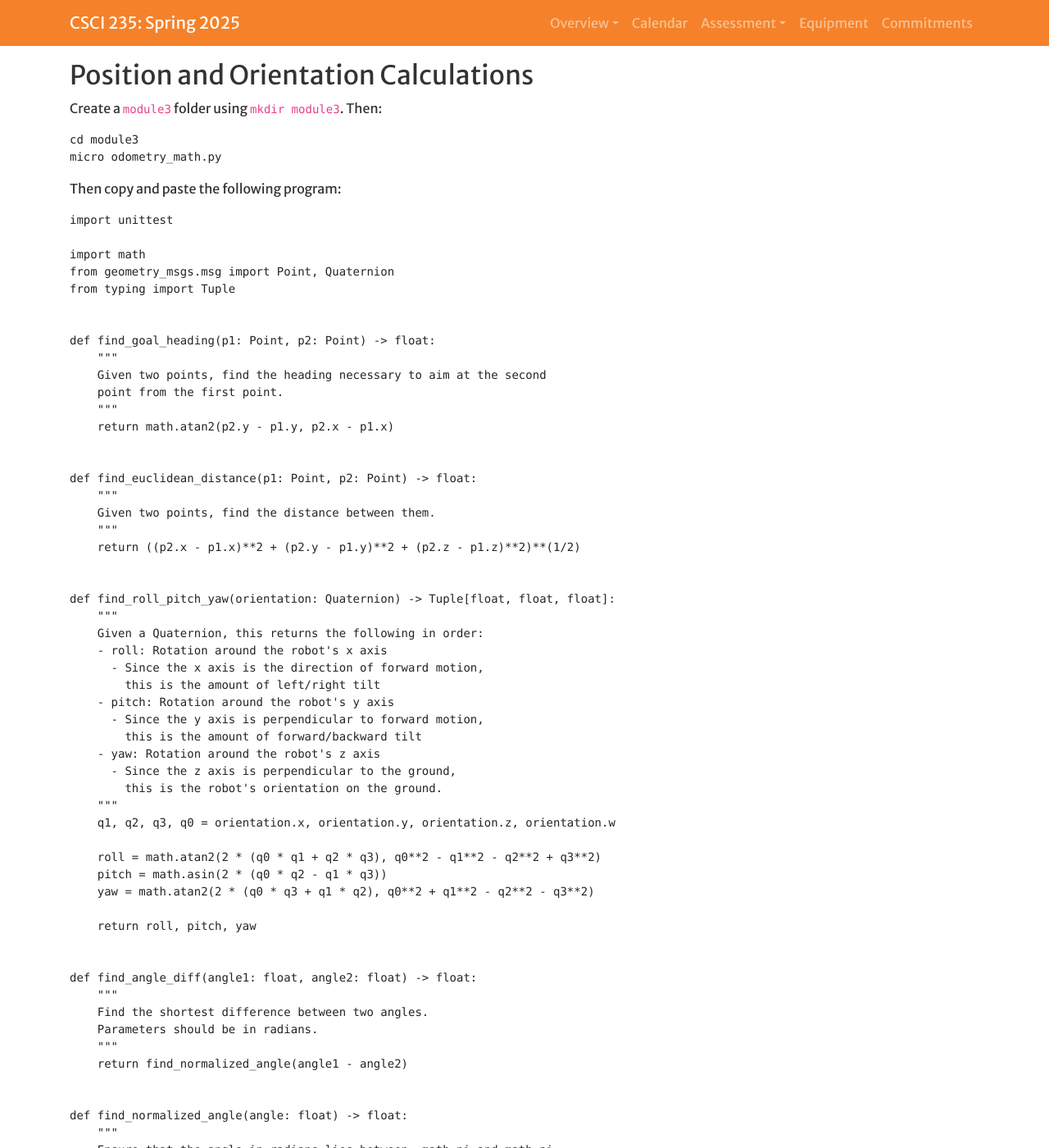
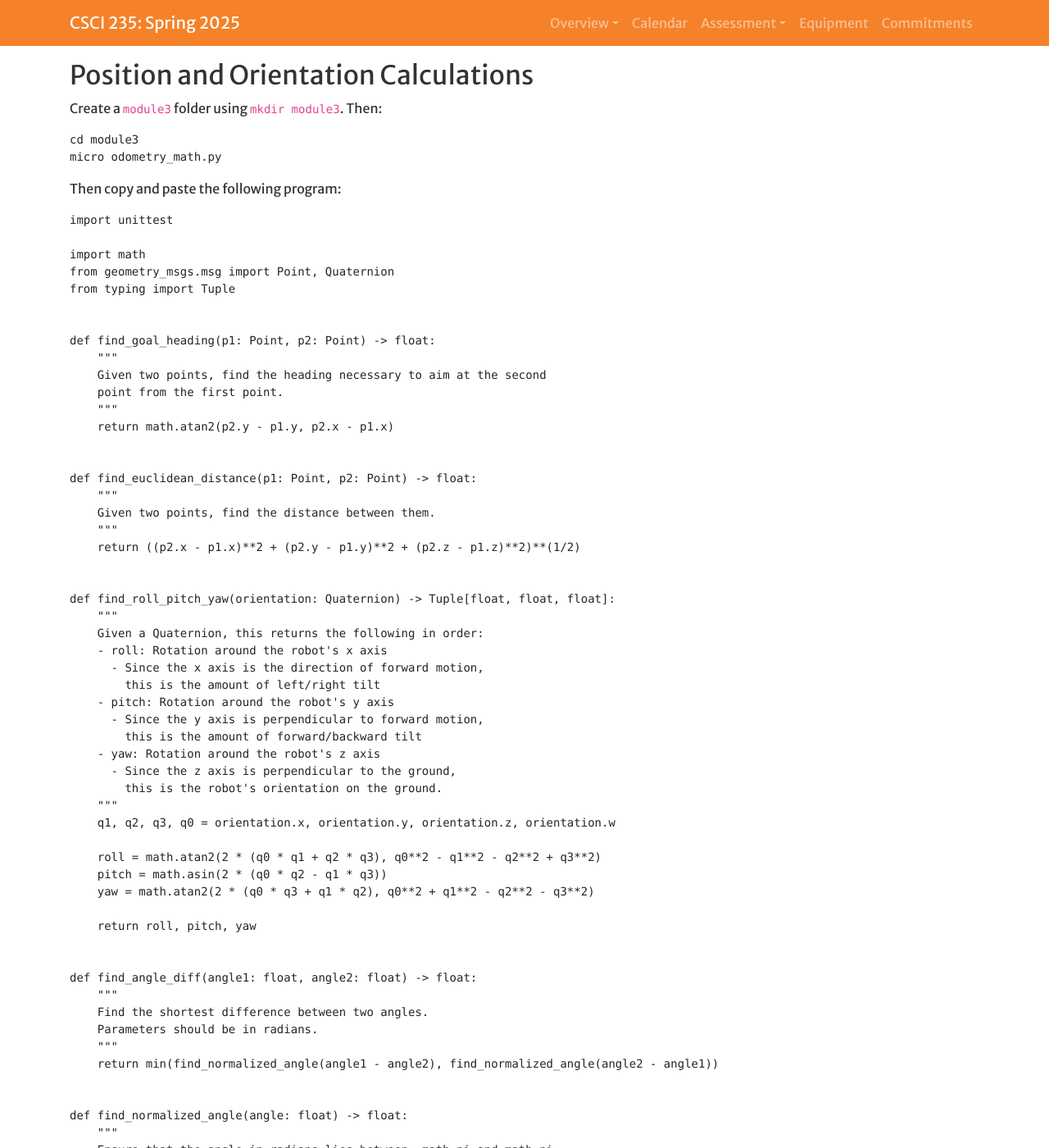
Before and after one commit to Hendrix-CS/csci235, a Jekyll site: the page built from modules/state_machines.md, in a window 1280 px wide and 1400 px high, scrolled down 463 px. Shown: the whole window at 82% size. Built offline with Jekyll 4.4.1, drawn with Linux system fonts in a browser that asks for light colours; a script that is not in the unit is left out; our own code applies the rules of GitHub Pages for plain Markdown files; some of the changed text lies outside the part shown.

Commit message:
Fixed error in find_angle_diff()

```diff
--- a/modules/state_machines.md
+++ b/modules/state_machines.md
@@ -88,7 +88,7 @@ def find_angle_diff(angle1: float, angle2: float) -> float:
     Find the shortest difference between two angles.
     Parameters should be in radians.
     """
-    return find_normalized_angle(angle1 - angle2)
+    return min(find_normalized_angle(angle1 - angle2), find_normalized_angle(angle2 - angle1))
 
 
 def find_normalized_angle(angle: float) -> float:
```
